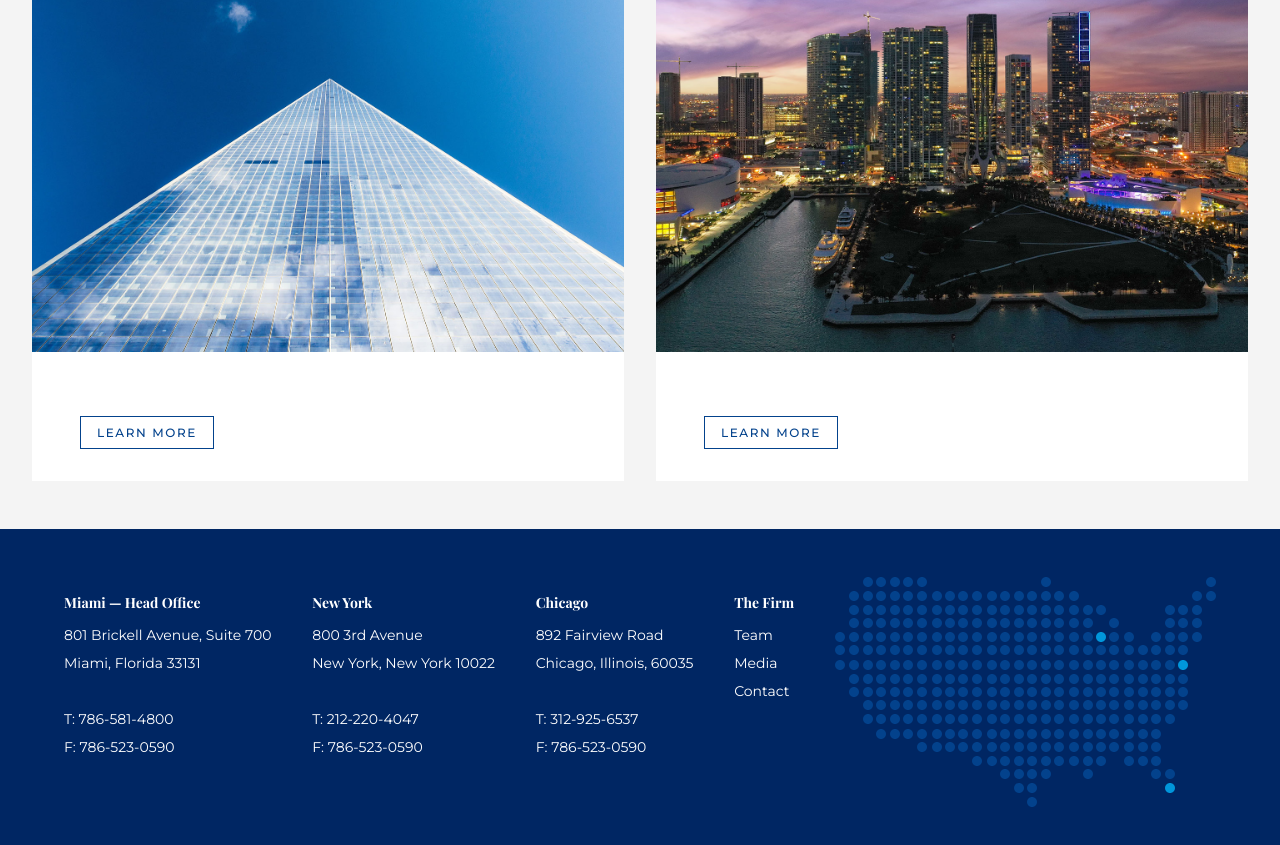
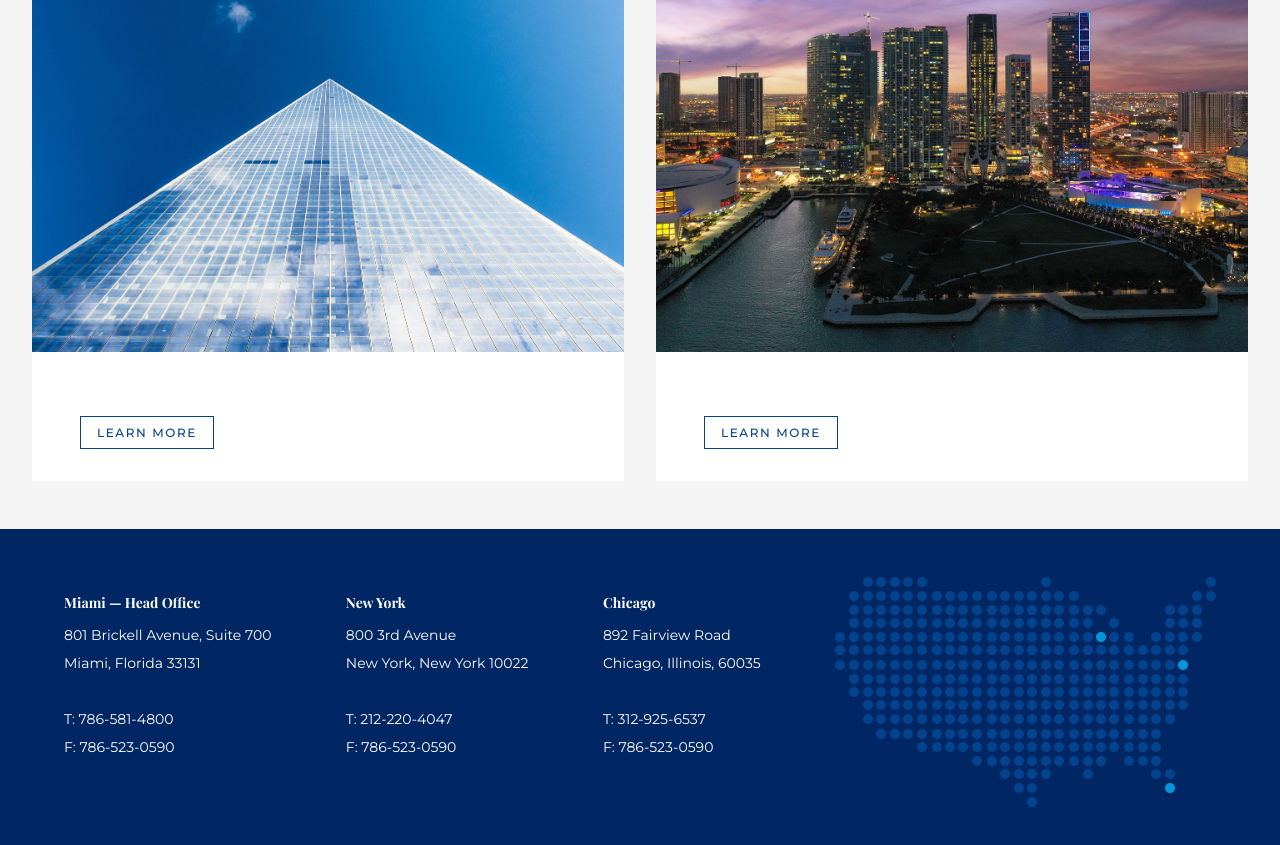
Before and after one commit to majorwaves/cgi, a React (Create React App) app: page / in a window 1280 px wide. Shown: the part 756-1601 px from the top of the page. Built offline with nearby package versions, Linux system fonts and the light colour scheme.

Commit message:
Remove column from footer

```diff
--- a/src/components/Footer.js
+++ b/src/components/Footer.js
@@ -1,6 +1,5 @@
 import React, { Component } from 'react'
 import styled from 'styled-components'
-import { Link } from 'react-router-dom'
 import Modal from 'react-modal'
 import ContactForm from './ContactForm'
 import map from '../images/footer-map.svg'
@@ -88,12 +87,6 @@ class Footer extends Component {
           <p>T: 312-925-6537</p>
           <p>F: 786-523-0590</p>
         </Col>
-        <Col>
-          <h4><Link to='/the-firm'>The Firm</Link></h4>
-          <p><Link to='/team'>Team</Link></p>
-          <p><Link to='/media'>Media</Link></p>
-          <p className='contact' onClick={this.handleOpenModal}>Contact</p>
-        </Col>
         <Map>
           <img src={map} alt='map' />
         </Map>
```
